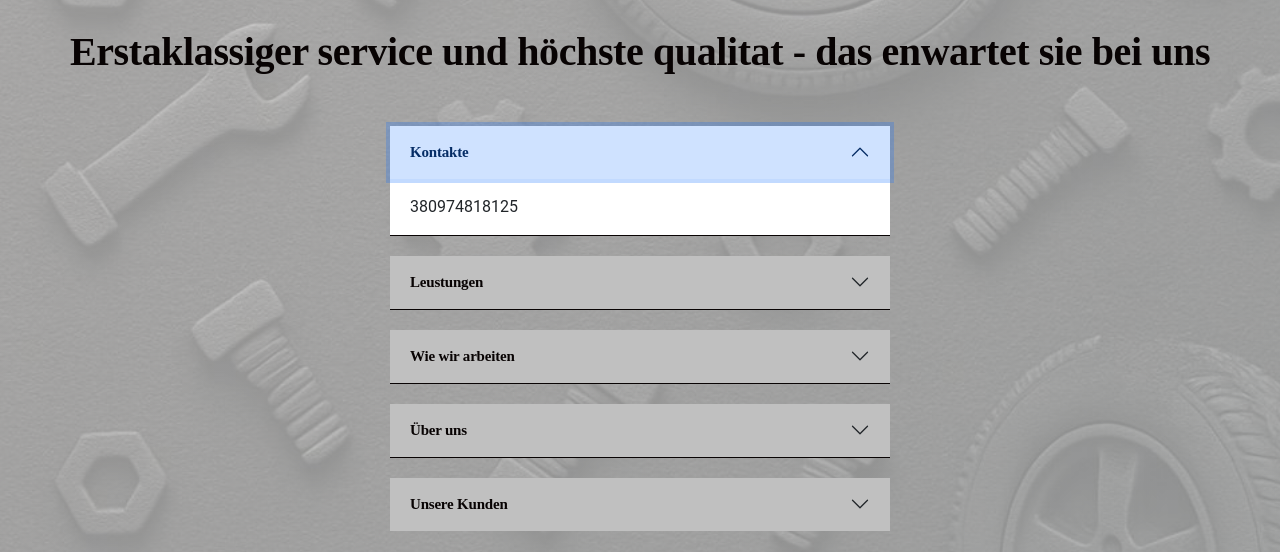
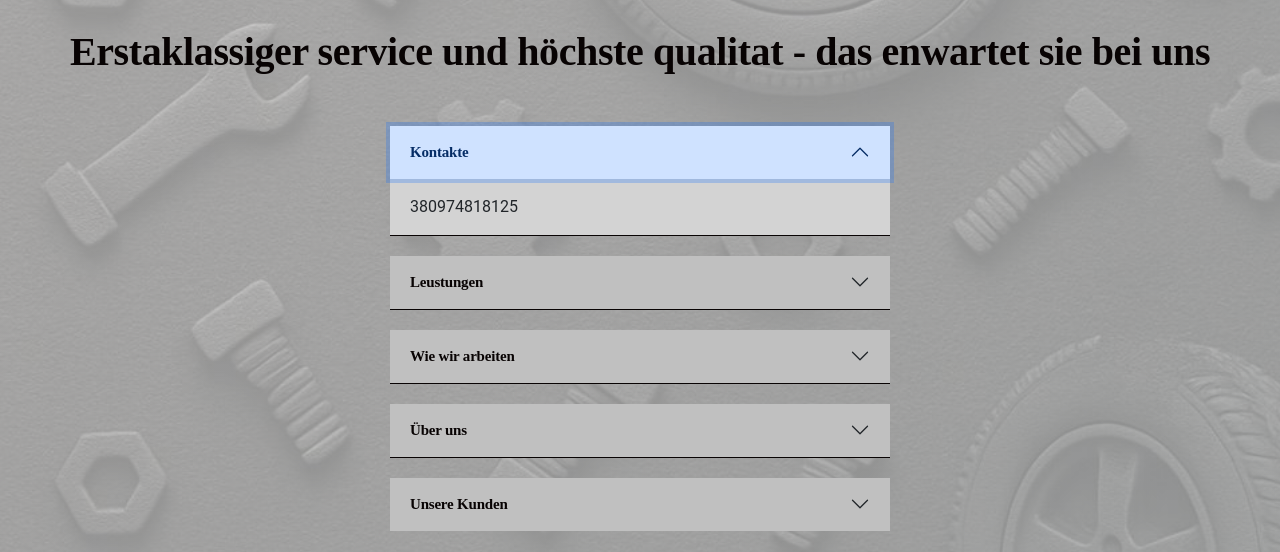
Before and after one commit to VBotezatu/SF-AutoService, a plain HTML site: page index.html in a window 1280 px wide. Both pictures are taken after a click on the button "Kontakte". Shown: the part 710-1262 px from the top of the page. Drawn offline with nearby package versions, Linux system fonts and the light colour scheme.

Commit message:
finish 2.0

```diff
--- a/styles/styles.css
+++ b/styles/styles.css
@@ -136,6 +136,9 @@ body {
   line-height: 140%;
   letter-spacing: -0.2px;
 }
+.accordion-body {
+  background-color: lightgray;
+}
 .slide__text {
   color: var(--Color-Scheme-1-Text, #080303);
   font-family: Cantarell;
```
